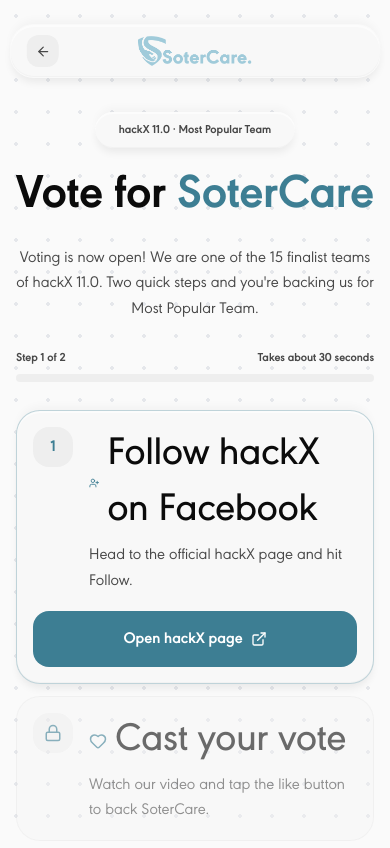
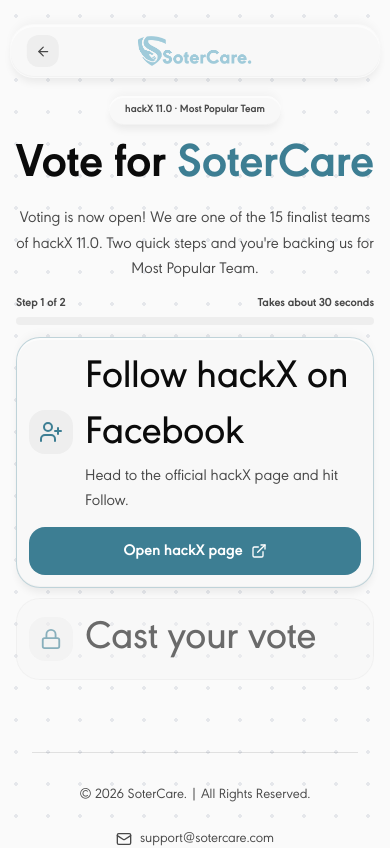
Before and after one commit to SoterCare/sotercare-console, a Next.js app: page /votehackx in a window 390 px wide. Shown: the top 848 px of the page. Built offline with nearby package versions, Linux system fonts and the light colour scheme.

Commit message:
Make /votehackx fit mobile screens and enlarge step icons

```diff
--- a/src/app/votehackx/page.tsx
+++ b/src/app/votehackx/page.tsx
@@ -25,7 +25,7 @@ export default function VoteHackXPage() {
         }}
       />
       <NewsTopBar backHref="/" backLabel="Home" />
-      <div className="relative z-10 px-4 sm:px-6 pt-28 md:pt-40 pb-6 max-w-3xl mx-auto">
+      <div className="relative z-10 px-4 sm:px-6 pt-24 md:pt-40 pb-6 max-w-3xl mx-auto">
         <VoteSteps />
         <FooterSimple />
       </div>
--- a/src/components/VoteSteps.tsx
+++ b/src/components/VoteSteps.tsx
@@ -33,20 +33,20 @@ export default function VoteSteps() {
   const activeStep = !done.follow ? 1 : !done.like ? 2 : 3;
 
   return (
-    <section className="flex flex-col items-center text-center gap-5 pb-4">
-      <span className="bg-bg-card px-6 py-2.5 rounded-[2rem] shadow-m text-xs sm:text-sm font-bold text-text-muted">
+    <section className="flex flex-col items-center text-center gap-3 sm:gap-5 pb-2 sm:pb-4">
+      <span className="bg-bg-card px-4 py-1.5 sm:px-6 sm:py-2.5 rounded-[2rem] shadow-m text-[11px] sm:text-sm font-bold text-text-muted">
         hackX 11.0 · Most Popular Team
       </span>
-      <h1 className="text-[2.5rem] sm:text-5xl md:text-6xl font-bold text-text leading-tight">
+      <h1 className="text-[2rem] sm:text-5xl md:text-6xl font-bold text-text leading-tight">
         Vote for <span className="text-[#3d7e93]">SoterCare</span>
       </h1>
-      <p className="max-w-xl text-base md:text-lg text-text-muted leading-relaxed">
+      <p className="max-w-xl text-sm sm:text-base md:text-lg text-text-muted leading-snug sm:leading-relaxed">
         Voting is now open! We are one of the 15 finalist teams of hackX 11.0. Two quick steps and
         you&apos;re backing us for Most Popular Team.
       </p>
 
-      <div className="w-full max-w-md mt-2" role="progressbar" aria-valuemin={0} aria-valuemax={2} aria-valuenow={Number(done.follow) + Number(done.like)}>
-        <div className="flex justify-between text-xs font-semibold text-text-muted mb-2">
+      <div className="w-full max-w-md" role="progressbar" aria-valuemin={0} aria-valuemax={2} aria-valuenow={Number(done.follow) + Number(done.like)}>
+        <div className="flex justify-between text-xs font-semibold text-text-muted mb-1.5">
           <span>Step {Math.min(activeStep, 2)} of 2</span>
           <span>{allDone ? 'All done' : 'Takes about 30 seconds'}</span>
         </div>
@@ -58,7 +58,7 @@ export default function VoteSteps() {
         </div>
       </div>
 
-      <ol className="w-full flex flex-col gap-3 sm:gap-4 mt-2 text-left">
+      <ol className="w-full flex flex-col gap-2.5 sm:gap-4 sm:mt-2 text-left">
         <StepCard
           n={1}
           title="Follow hackX on Facebook"
@@ -88,7 +88,7 @@ export default function VoteSteps() {
       </ol>
 
       {allDone && (
-        <div className="w-full mt-2 bg-bg-card rounded-3xl shadow-m border border-black/5 p-8 flex flex-col items-center gap-3">
+        <div className="w-full mt-1 bg-bg-card rounded-3xl shadow-m border border-black/5 p-5 sm:p-8 flex flex-col items-center gap-3">
           <PartyPopper className="text-[#3d7e93]" size={36} />
           <h2 className="text-2xl md:text-3xl font-bold text-text">Thank you for your support!</h2>
           <p className="text-text-muted max-w-md">
@@ -101,7 +101,7 @@ export default function VoteSteps() {
               update(EMPTY);
               setOpened(EMPTY);
             }}
-            className="mt-3 w-full sm:w-auto rounded-2xl bg-bg-panel border border-black/10 px-8 py-4 text-base font-semibold text-text active:scale-[0.98] hover:bg-[#a0cbdb]/30 transition-colors"
+            className="mt-2 w-full sm:w-auto rounded-2xl bg-bg-panel border border-black/10 px-8 py-3.5 sm:py-4 text-base font-semibold text-text active:scale-[0.98] hover:bg-[#a0cbdb]/30 transition-colors"
           >
             Start over
           </button>
@@ -139,7 +139,7 @@ function StepCard({
   const active = state === 'active';
   return (
     <li
-      className={`rounded-3xl border p-4 sm:p-6 md:p-8 flex flex-col gap-4 transition-all duration-300 ${
+      className={`rounded-3xl border p-3 sm:p-6 md:p-8 flex flex-col gap-3 sm:gap-4 transition-all duration-300 ${
         active
           ? 'bg-bg-card shadow-m border-[#3d7e93]/30'
           : state === 'done'
@@ -147,30 +147,30 @@ function StepCard({
             : 'bg-bg-card/50 border-black/5 opacity-60'
       }`}
     >
-      <div className="flex items-start gap-4">
+      <div className="flex items-center sm:items-start gap-3 sm:gap-4">
         <span
-          className={`shrink-0 w-10 h-10 sm:w-11 sm:h-11 rounded-2xl flex items-center justify-center font-bold ${
+          className={`shrink-0 w-11 h-11 sm:w-14 sm:h-14 text-lg rounded-2xl flex items-center justify-center font-bold ${
             state === 'done' ? 'bg-[#3d7e93] text-white' : 'bg-bg-panel text-[#3d7e93]'
           }`}
         >
-          {state === 'done' ? <Check size={20} /> : state === 'locked' ? <Lock size={18} /> : n}
+          {state === 'done' ? <Check size={26} /> : state === 'locked' ? <Lock size={22} /> : <Icon size={24} />}
         </span>
         <div className="flex-1">
-          <h2 className="text-lg md:text-xl font-bold text-text flex items-center gap-2">
-            <Icon size={18} className="text-[#3d7e93]" /> {title}
+          <h2 className="text-base sm:text-lg md:text-xl font-bold text-text leading-tight">
+            {title}
           </h2>
-          <p className="text-sm text-text-muted mt-1">{desc}</p>
+          <p className={`text-xs sm:text-sm text-text-muted mt-0.5 sm:mt-1 ${active ? "" : "hidden sm:block"}`}>{desc}</p>
         </div>
       </div>
 
       {active && (
-        <div className="flex flex-col sm:flex-row gap-3 sm:pl-[3.75rem] [&>*]:w-full sm:[&>*]:w-auto">
+        <div className="flex flex-col sm:flex-row gap-2 sm:gap-3 sm:pl-[4.5rem] [&>*]:w-full sm:[&>*]:w-auto">
           <a
             href={href}
             target="_blank"
             rel="noopener noreferrer"
             onClick={onOpen}
-            className="inline-flex items-center justify-center gap-2 rounded-2xl bg-[#3d7e93] text-white font-semibold px-6 py-4 text-base active:scale-[0.98] hover:bg-[#356f82] transition-colors"
+            className="inline-flex items-center justify-center gap-2 rounded-2xl bg-[#3d7e93] text-white font-semibold px-6 py-3 sm:py-4 text-base active:scale-[0.98] hover:bg-[#356f82] transition-colors"
           >
             {actionLabel} <ExternalLink size={16} />
           </a>
@@ -179,7 +179,7 @@ function StepCard({
               autoFocus
               type="button"
               onClick={onConfirm}
-              className="inline-flex items-center justify-center gap-2 rounded-2xl bg-bg-panel text-text font-semibold px-6 py-4 text-base active:scale-[0.98] hover:bg-[#a0cbdb]/30 border border-black/10 transition-colors"
+              className="inline-flex items-center justify-center gap-2 rounded-2xl bg-bg-panel text-text font-semibold px-6 py-3 sm:py-4 text-base active:scale-[0.98] hover:bg-[#a0cbdb]/30 border border-black/10 transition-colors"
             >
               <Check size={16} /> {confirmLabel}
             </button>
```
